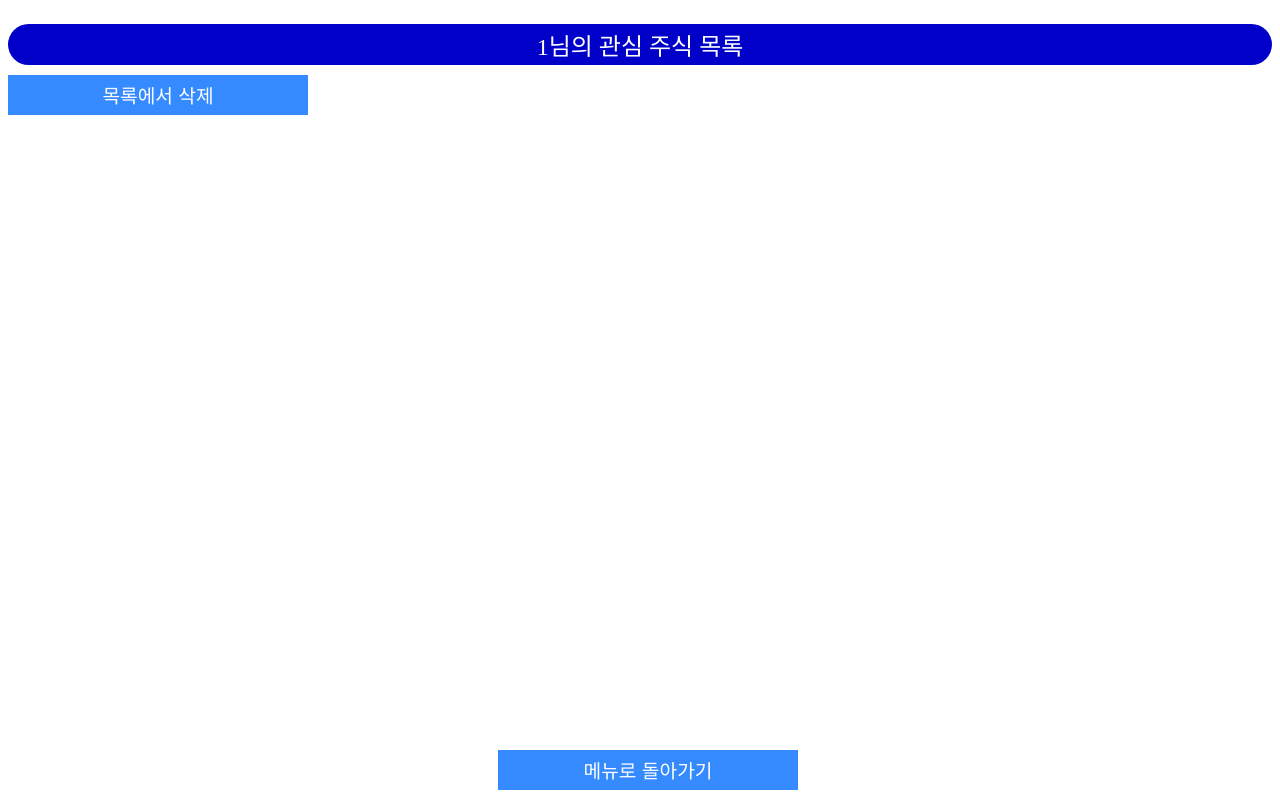
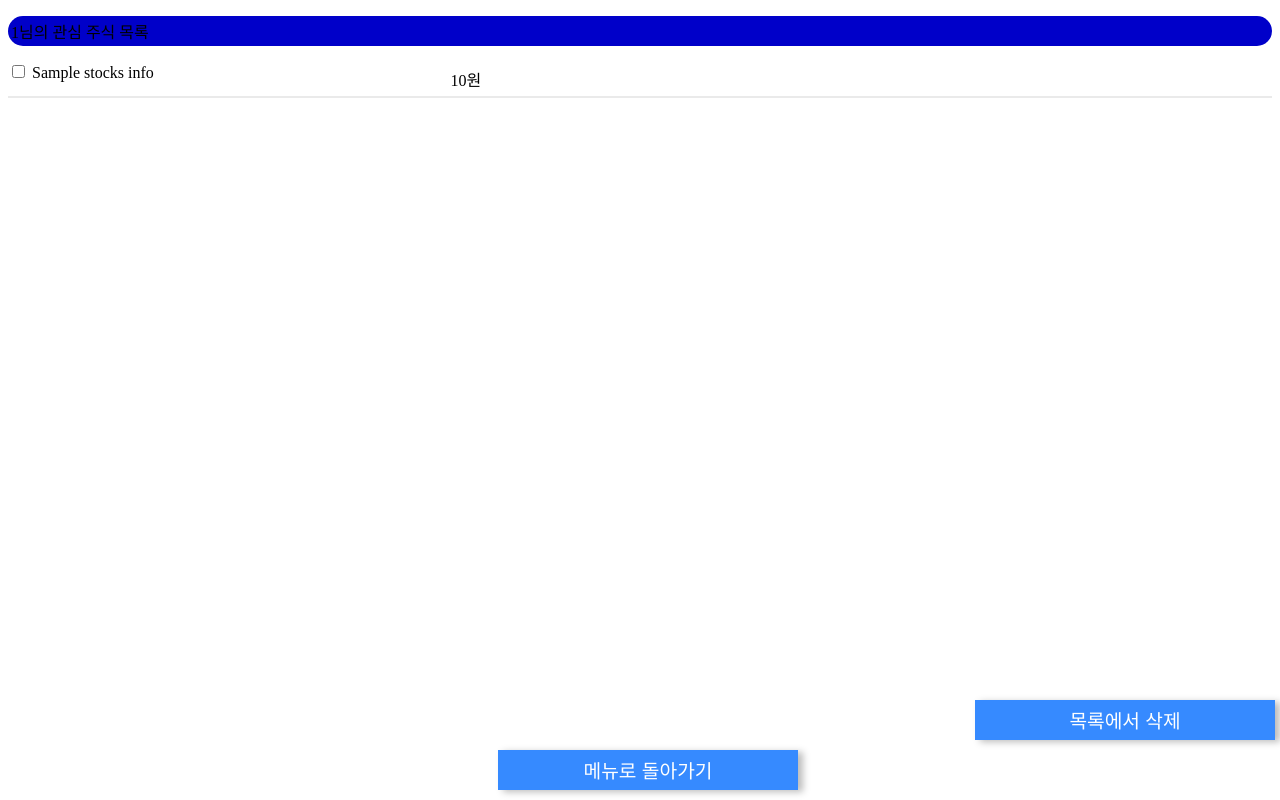
Before and after one commit to sunsunyoung2jjang/test, a Flask app: template templates/print_interestlist.html in a window 1280 px wide. Run offline with Flask 2, Linux system fonts and the light colour scheme; the template is opened without the code that fills it: most values are stand-ins (such as "Sample title", 1, 10 or a date in 2020); parts of the project's set-up code (start-up, migrations or seed data) failed here and were passed over; some web fonts are replaced.

Commit message:
Update print_interestlist.html

```diff
--- a/templates/print_interestlist.html
+++ b/templates/print_interestlist.html
@@ -1,6 +1,15 @@
 <!DOCTYPE html>
 <html lang="en">
 <style>
+
+@font-face{
+  font-family:'Nanum';
+  src:url("NanumBarunGothic.ttf");
+}
+body{
+  font-family:'Nanum';
+  background-color: #fff;
+}
 .userhead{
   margin-bottom: 10px;
   font-size: 1.5em;
@@ -12,32 +21,7 @@ p{
   border-radius: 80px;
   background-color:#0000C9
 }
-/* 하트 체크박스*/
-[id="heart"] {
-  position: absolute;
-  left: -100vw;
-}
 
-[for="heart"] {
-  color: #000;
-  cursor: pointer;
-  font-size: 1.3em;
-}
-
-[for="heart"]:hover {
-  color: grey;
-}
-
-[for="heart"]::selection {
-  color: none;
-  background: transparent;
-}
-
-
-[id="heart"]:checked + label {
-  color: blue;
-  will-change: font-size;
-}
 /*버튼 스타일*/
 .bt{
   width:300px;
@@ -51,7 +35,7 @@ p{
   cursor:pointer;
   transition:800ms ease all;
   outline:inherit;
-
+  box-shadow: 5px 2px 7px #BCBCBC;
 }
 .bt:hover{
   background:#fff;
@@ -75,9 +59,17 @@ p{
 }
 .bt:hover:before,.bt:hover:after{
   width:100%;
-  transition:800ms ease all;
 }
-
+.t1{
+  justify-content: center;
+  text-align: center;
+}
+.t2{
+  float: right;
+  padding-top: 4.5px;
+  justify-content: center;
+  text-align: center;
+}
 .footer{
   width:100%;
    height:inherit;
@@ -87,13 +79,30 @@ p{
    text-align: center;
    padding-bottom: 10px;
 }
+.t1{
+  width:180px;
+}
+.t2{
+  display: inline;
+  width:65%;
+  justify-content: left;
+  text-align: left;
+}
+#tt1{
+  position: fixed;
+  right: 5px;
+  bottom:60px;
+}
+.tt2{
+  height: 34px;
+  border-bottom:2px solid #EAEAEA;
+}
 </style>
 <head>
     <meta charset="UTF-8">
     <title>interestlist_page</title>
 </head>
 <body>
-
 {%with messages = get_flashed_messages()%}
      {%if messages %}
       <script type="text/javascript">
@@ -101,21 +110,18 @@ p{
       </script>
     {%endif%}
 {%endwith%}
-    <p class="userhead">{{user_id}}님의 관심 주식 목록</p><!--관심목록에서는 주식종목이름과그날가격출력-->
+    <p>{{user_id}}님의 관심 주식 목록</p><!--관심목록에서는 주식종목이름과그날가격출력-->
     <form method="post" action="delete_interest"><!--삭제하고 싶은 종목들의 정보가 /delete_interest라우터로 전달됨-->
-        {% for idx in range(stock_info | length)%}
-
-        <div class="checkbox-container"><!--주식종목들을 체크박스형태로 하나씩 출력해줌,주식종목이름과 현재가격 -->
-            <input type="checkbox" id="heart" name="stock_name" value="{{stocks_info[idx]['name']}}"/>
-            <label for="heart">❤
-            {{stocks_info[idx]['name']}} {{stocks_info[idx]['pre_price']}}원
+       {% for idx in range(stocks_info | length)%}
+      <div class="tt2"><!--주식종목들을 체크박스형태로 하나씩 출력해줌,주식종목이름과 현재가격 -->
+          <label><input type="checkbox" name="stock_name" value="{{stocks_info[idx]['name']}}">
+          <div class="t1" style="display:inline;">{{stocks_info[idx]['name']}}</div>
+          <div class="t2" >{{stocks_info[idx]['pre_price']}}원</div>
           </label>
       </div>
-
       {% endfor %}
-        <input class="bt" type="submit" value="목록에서 삭제"><!--관심목록들도 체크박스형태로 출력하고 삭제하고 싶은 종목을 체크함-->
+      <input class="bt" id="tt1" type="submit" value="목록에서 삭제"><!--관심목록들도 체크박스형태로 출력하고 삭제하고 싶은 종목을 체크함-->
   </form>
-    <br>
 <footer class="footer">
     <input class="bt" type='button' value='메뉴로 돌아가기' onClick="location.href='menu'"/>
 </footer>
```
Lines whose indentation alone changed are shown as unchanged.
